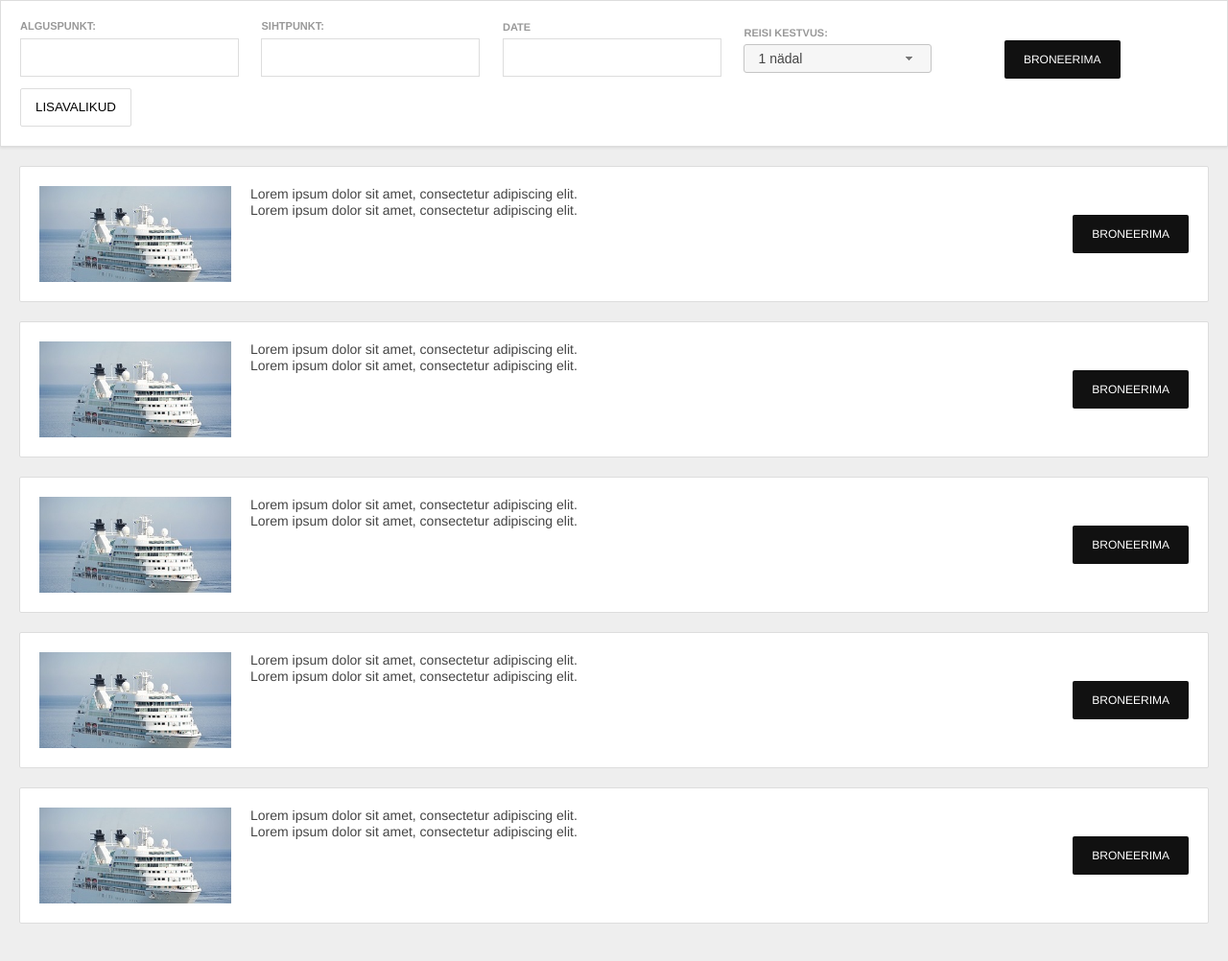
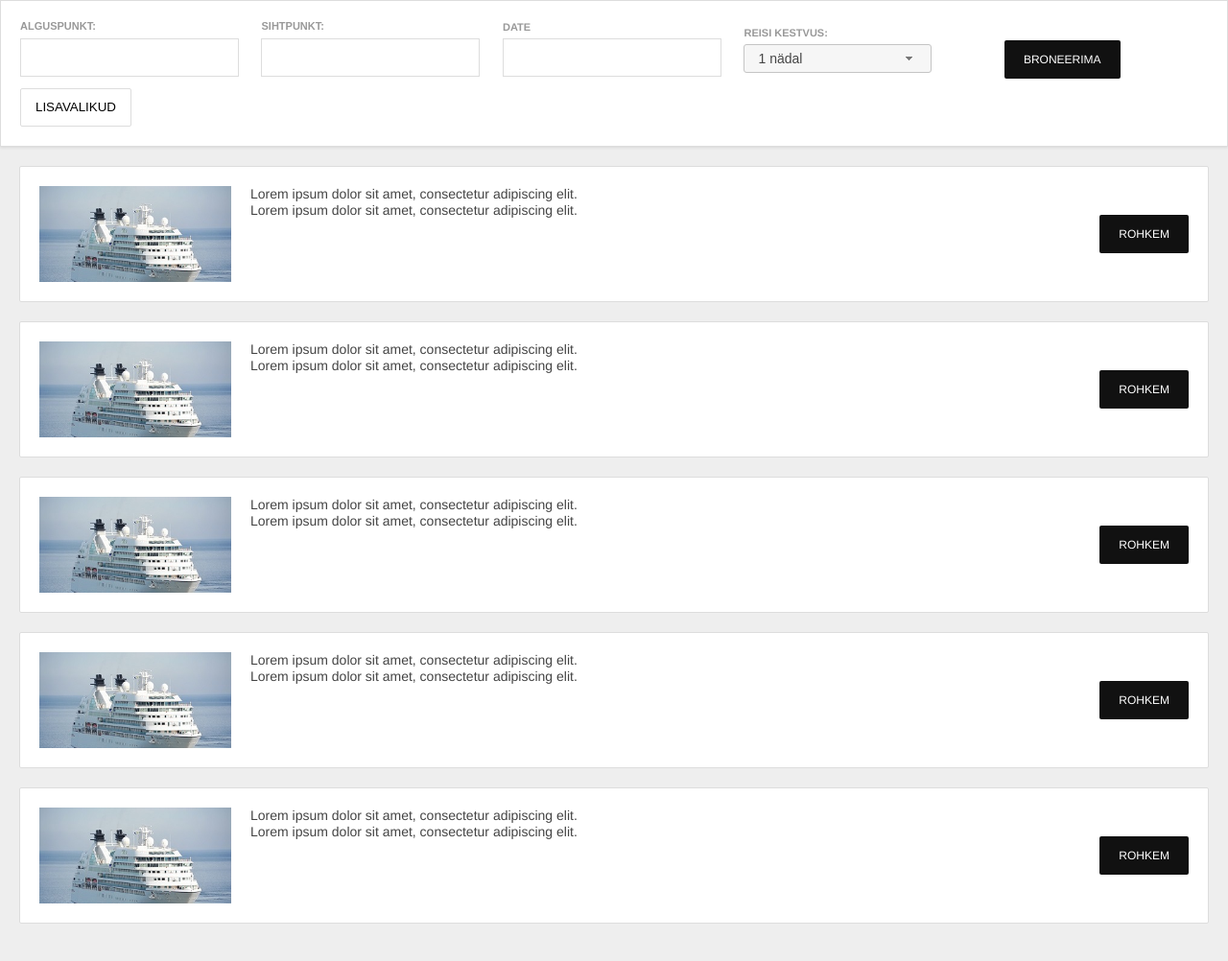
Before and after one commit to thisisbrainy/reisiliit-front-end, a plain HTML site: page index.html in a window 1280 px wide. Shown: the whole page at 96% size. Drawn offline with Linux system fonts and the light colour scheme.

Commit message:
result-list buttons change

```diff
--- a/index.html
+++ b/index.html
@@ -40,7 +40,7 @@
         </select>
     </form>
   </div>
-  <div class="on-the-same-row"><a href="#" class="button-broneering">Broneerima</a></div>
+  <div class="on-the-same-row"><a href="vaade.html" class="button-broneering">Broneerima</a></div>
 
   <p><button type="button" name="Submit" class="advanced-search">Lisavalikud</button></p>
   </div>
@@ -109,7 +109,7 @@
       <p>Lorem ipsum dolor sit amet, consectetur adipiscing elit.</p>
     </div>
 
-    <a href="vaade.html" class="button">Broneerima</a>
+    <a href="vaade.html" class="button">Rohkem</a>
 
   </li>
   <li>
@@ -123,7 +123,7 @@
       <p>Lorem ipsum dolor sit amet, consectetur adipiscing elit.</p>
     </div>
 
-    <a href="vaade.html" class="button">Broneerima</a>
+    <a href="vaade.html" class="button">Rohkem</a>
 
   </li>
   <li>
@@ -137,7 +137,7 @@
       <p>Lorem ipsum dolor sit amet, consectetur adipiscing elit.</p>
     </div>
 
-    <a href="vaade.html" class="button">Broneerima</a>
+    <a href="vaade.html" class="button">Rohkem</a>
 
   </li>
   <li>
@@ -151,7 +151,7 @@
       <p>Lorem ipsum dolor sit amet, consectetur adipiscing elit.</p>
     </div>
 
-    <a href="vaade.html" class="button">Broneerima</a>
+    <a href="vaade.html" class="button">Rohkem</a>
 
   </li>
   <li>
@@ -165,7 +165,7 @@
       <p>Lorem ipsum dolor sit amet, consectetur adipiscing elit.</p>
     </div>
 
-    <a href="vaade.html" class="button">Broneerima</a>
+    <a href="vaade.html" class="button">Rohkem</a>
 
   </li>
 </ul>
```
